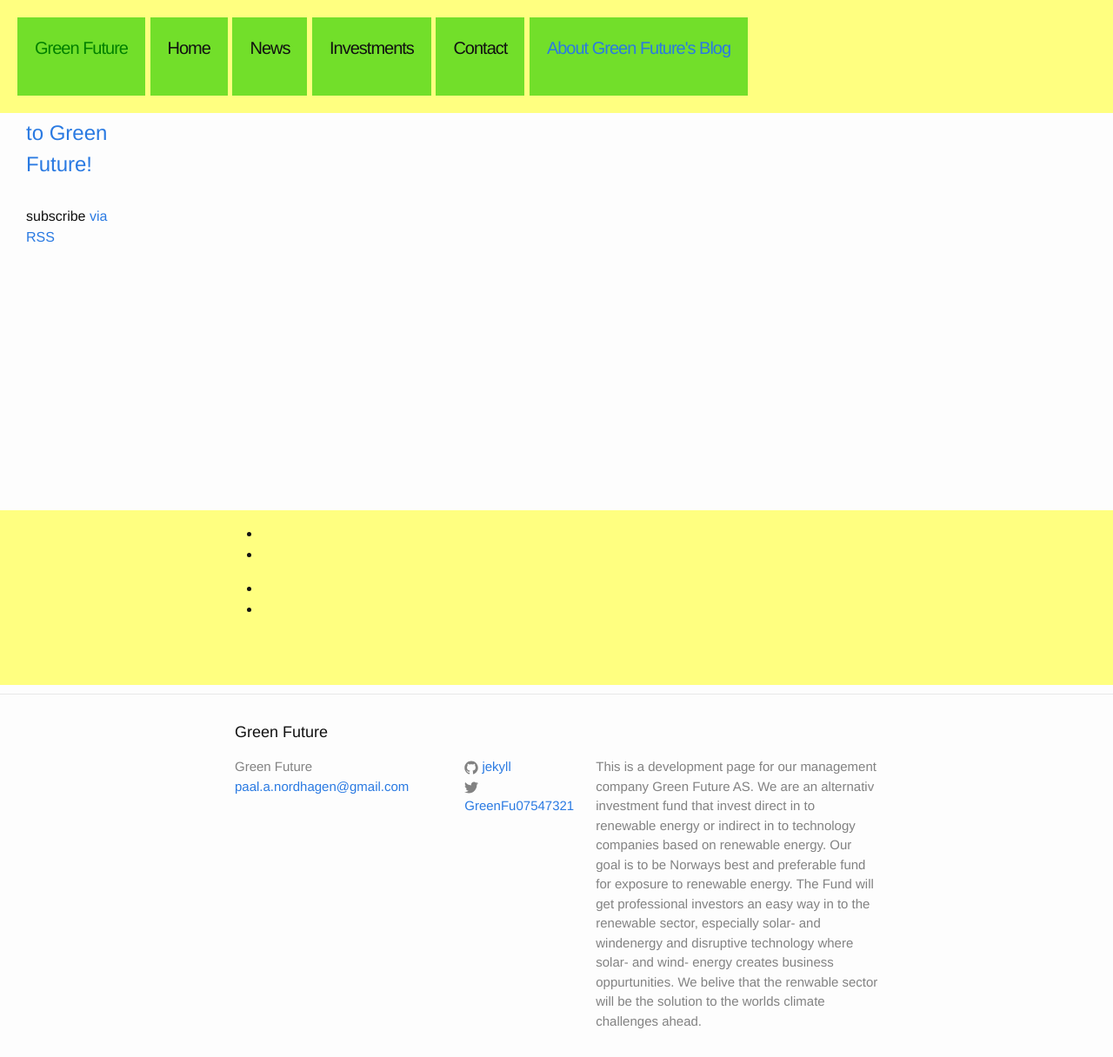
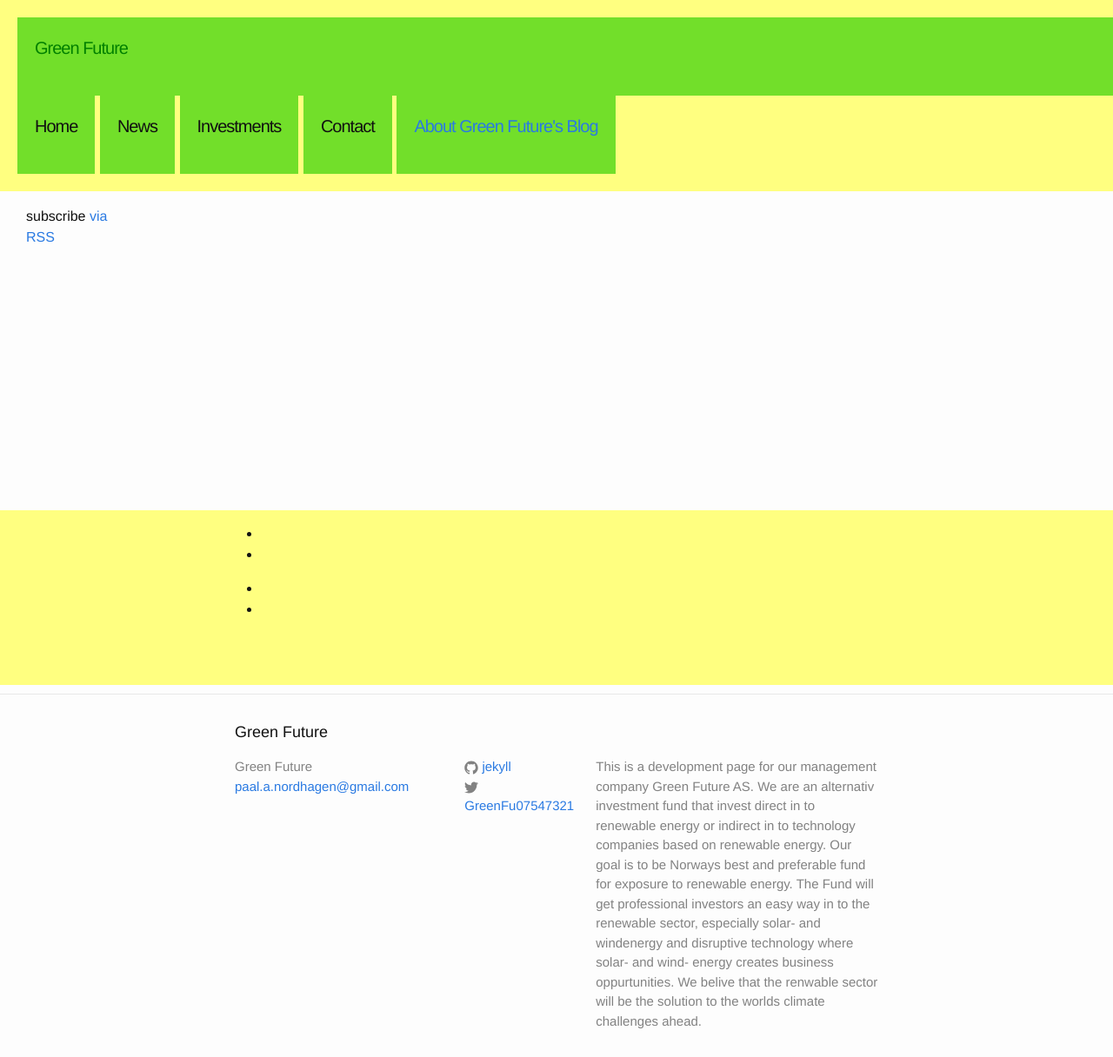
Before and after one commit to Paal-August/Paal-August.github.io, a Jekyll site: the page built from index.html, in a window 1280 px wide and 1216 px high. Shown: the whole window at 87% size. Built offline with Jekyll 4.4.1, drawn with Linux system fonts in a browser that asks for light colours.

Commit message:
Update _layout.scss

```diff
--- a/_sass/_layout.scss
+++ b/_sass/_layout.scss
@@ -17,7 +17,7 @@
   grid-gap: 1px;
   width:100%;
   position:fixed;
-  float:right;
+  float:left;
   padding:20px;
   background-color:rgb(255, 255, 128);
 
@@ -29,10 +29,12 @@
     grid-area: 1 / 1 / 2/3;
     font-size: 20px;
     height:50px;
+    width:100%;
     letter-spacing: -1px;
     padding:20px;
     background-color:#72DF2A;
     display:inline-block;
+
 
     &,
     &:visited {
```
